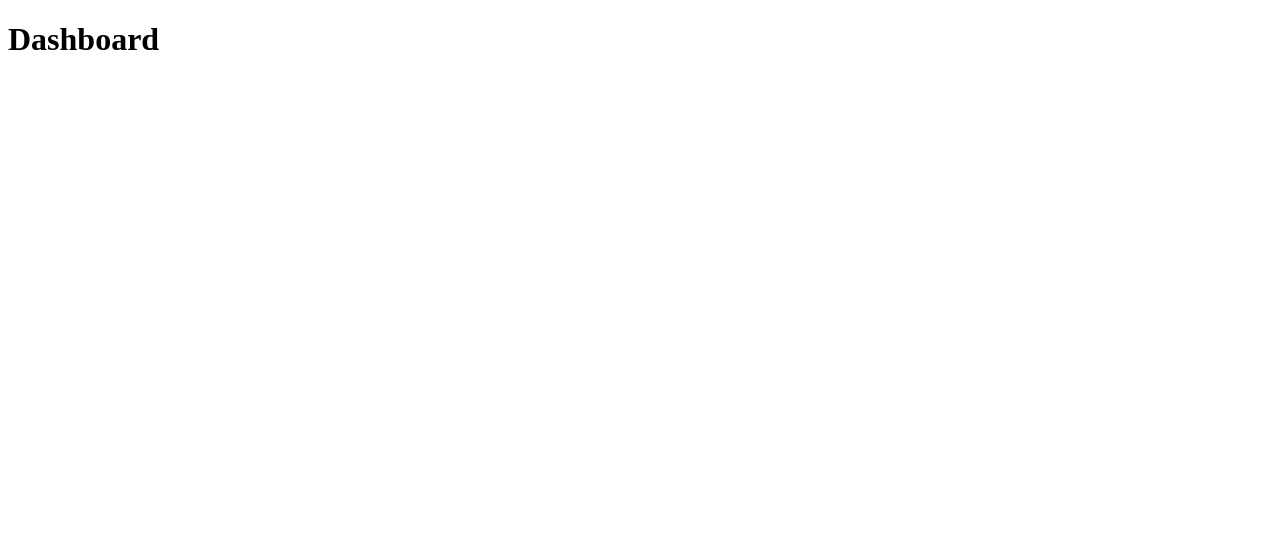
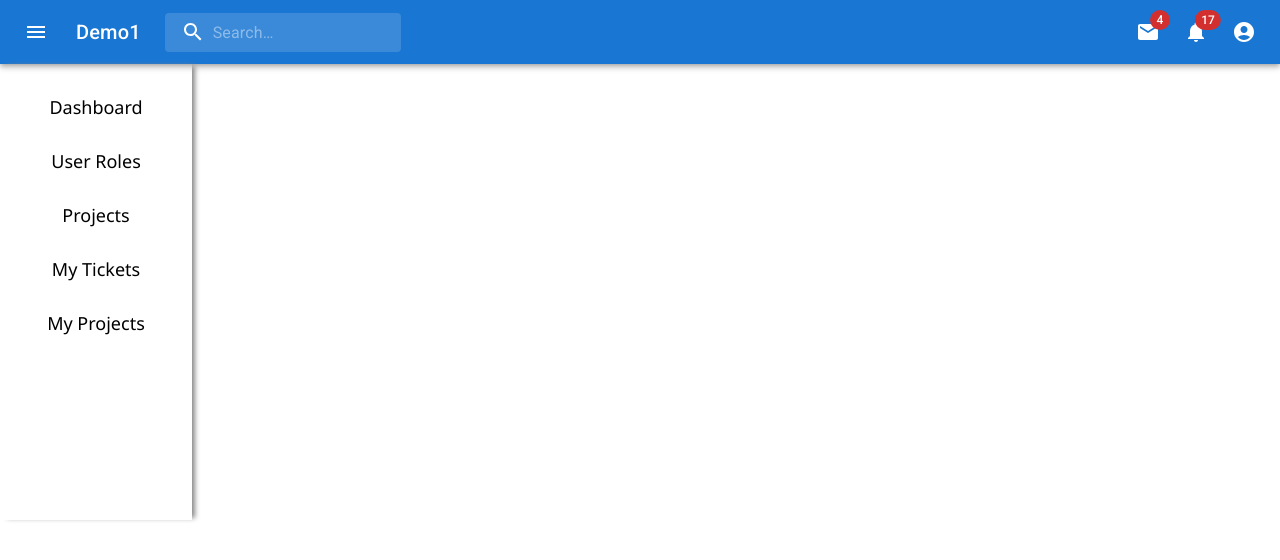
Before and after one commit to midth002/bug-tracker, a React (Create React App) app in the folder client/: page / in a window 1280 px wide. Shown: the top 560 px of the page. Built offline with nearby package versions, Linux system fonts and the light colour scheme.

Commit message:
Save instance.

```diff
--- a/client/package.json
+++ b/client/package.json
@@ -3,6 +3,10 @@
   "version": "0.1.0",
   "private": true,
   "dependencies": {
+    "@emotion/react": "^11.9.3",
+    "@emotion/styled": "^11.9.3",
+    "@mui/icons-material": "^5.8.3",
+    "@mui/material": "^5.8.3",
     "@testing-library/jest-dom": "^5.16.4",
     "@testing-library/react": "^13.3.0",
     "@testing-library/user-event": "^13.5.0",
@@ -11,6 +15,7 @@
     "react": "^18.1.0",
     "react-dom": "^18.1.0",
     "react-scripts": "5.0.1",
+    "sass": "^1.52.3",
     "web-vitals": "^2.1.4"
   },
   "scripts": {
--- a/client/public/index.html
+++ b/client/public/index.html
@@ -15,6 +15,17 @@
       user's mobile device or desktop. See https://developers.google.com/web/fundamentals/web-app-manifest/
     -->
     <link rel="manifest" href="%PUBLIC_URL%/manifest.json" />
+
+    <link
+  rel="stylesheet"
+  href="https://fonts.googleapis.com/css?family=Roboto:300,400,500,700&display=swap"
+  />
+
+  <link
+  rel="stylesheet"
+  href="https://fonts.googleapis.com/icon?family=Material+Icons"
+/>
+
     <!--
       Notice the use of %PUBLIC_URL% in the tags above.
       It will be replaced with the URL of the `public` folder during the build.
--- a/client/src/App.js
+++ b/client/src/App.js
@@ -1,6 +1,6 @@
 
 import Dashboard from './pages/dashboard/Dashboard';
-
+import './App.scss';
 
 
 function App() {
--- a/client/src/App.scss
+++ b/client/src/App.scss
@@ -0,0 +1,5 @@
+html,
+body {
+  height: 100%;
+  margin: 0;
+}
--- a/client/src/components/navbar/Navbar.js
+++ b/client/src/components/navbar/Navbar.js
@@ -0,0 +1,233 @@
+import * as React from 'react';
+import { styled, alpha } from '@mui/material/styles';
+import AppBar from '@mui/material/AppBar';
+import Box from '@mui/material/Box';
+import Toolbar from '@mui/material/Toolbar';
+import IconButton from '@mui/material/IconButton';
+import Typography from '@mui/material/Typography';
+import InputBase from '@mui/material/InputBase';
+import Badge from '@mui/material/Badge';
+import MenuItem from '@mui/material/MenuItem';
+import Menu from '@mui/material/Menu';
+import MenuIcon from '@mui/icons-material/Menu';
+import SearchIcon from '@mui/icons-material/Search';
+import AccountCircle from '@mui/icons-material/AccountCircle';
+import MailIcon from '@mui/icons-material/Mail';
+import NotificationsIcon from '@mui/icons-material/Notifications';
+import MoreIcon from '@mui/icons-material/MoreVert';
+
+const Search = styled('div')(({ theme }) => ({
+  position: 'relative',
+  borderRadius: theme.shape.borderRadius,
+  backgroundColor: alpha(theme.palette.common.white, 0.15),
+  '&:hover': {
+    backgroundColor: alpha(theme.palette.common.white, 0.25),
+  },
+  marginRight: theme.spacing(2),
+  marginLeft: 0,
+  width: '100%',
+  [theme.breakpoints.up('sm')]: {
+    marginLeft: theme.spacing(3),
+    width: 'auto',
+  },
+}));
+
+const SearchIconWrapper = styled('div')(({ theme }) => ({
+  padding: theme.spacing(0, 2),
+  height: '100%',
+  position: 'absolute',
+  pointerEvents: 'none',
+  display: 'flex',
+  alignItems: 'center',
+  justifyContent: 'center',
+}));
+
+const StyledInputBase = styled(InputBase)(({ theme }) => ({
+  color: 'inherit',
+  '& .MuiInputBase-input': {
+    padding: theme.spacing(1, 1, 1, 0),
+    // vertical padding + font size from searchIcon
+    paddingLeft: `calc(1em + ${theme.spacing(4)})`,
+    transition: theme.transitions.create('width'),
+    width: '100%',
+    [theme.breakpoints.up('md')]: {
+      width: '20ch',
+    },
+  },
+}));
+
+export default function Navbar() {
+  const [anchorEl, setAnchorEl] = React.useState(null);
+  const [mobileMoreAnchorEl, setMobileMoreAnchorEl] = React.useState(null);
+
+  const isMenuOpen = Boolean(anchorEl);
+  const isMobileMenuOpen = Boolean(mobileMoreAnchorEl);
+
+  const handleProfileMenuOpen = (event) => {
+    setAnchorEl(event.currentTarget);
+  };
+
+  const handleMobileMenuClose = () => {
+    setMobileMoreAnchorEl(null);
+  };
+
+  const handleMenuClose = () => {
+    setAnchorEl(null);
+    handleMobileMenuClose();
+  };
+
+  const handleMobileMenuOpen = (event) => {
+    setMobileMoreAnchorEl(event.currentTarget);
+  };
+
+  const menuId = 'primary-search-account-menu';
+  const renderMenu = (
+    <Menu
+      anchorEl={anchorEl}
+      anchorOrigin={{
+        vertical: 'top',
+        horizontal: 'right',
+      }}
+      id={menuId}
+      keepMounted
+      transformOrigin={{
+        vertical: 'top',
+        horizontal: 'right',
+      }}
+      open={isMenuOpen}
+      onClose={handleMenuClose}
+    >
+      <MenuItem onClick={handleMenuClose}>Profile</MenuItem>
+      <MenuItem onClick={handleMenuClose}>My account</MenuItem>
+    </Menu>
+  );
+
+  const mobileMenuId = 'primary-search-account-menu-mobile';
+  const renderMobileMenu = (
+    <Menu
+      anchorEl={mobileMoreAnchorEl}
+      anchorOrigin={{
+        vertical: 'top',
+        horizontal: 'right',
+      }}
+      id={mobileMenuId}
+      keepMounted
+      transformOrigin={{
+        vertical: 'top',
+        horizontal: 'right',
+      }}
+      open={isMobileMenuOpen}
+      onClose={handleMobileMenuClose}
+    >
+      <MenuItem>
+        <IconButton size="large" aria-label="show 4 new mails" color="inherit">
+          <Badge badgeContent={4} color="error">
+            <MailIcon />
+          </Badge>
+        </IconButton>
+        <p>Messages</p>
+      </MenuItem>
+      <MenuItem>
+        <IconButton
+          size="large"
+          aria-label="show 17 new notifications"
+          color="inherit"
+        >
+          <Badge badgeContent={17} color="error">
+            <NotificationsIcon />
+          </Badge>
+        </IconButton>
+        <p>Notifications</p>
+      </MenuItem>
+      <MenuItem onClick={handleProfileMenuOpen}>
+        <IconButton
+          size="large"
+          aria-label="account of current user"
+          aria-controls="primary-search-account-menu"
+          aria-haspopup="true"
+          color="inherit"
+        >
+          <AccountCircle />
+        </IconButton>
+        <p>Profile</p>
+      </MenuItem>
+    </Menu>
+  );
+
+  return (
+    <Box sx={{ flexGrow: 1 }}>
+      <AppBar position="static">
+        <Toolbar>
+          <IconButton
+            size="large"
+            edge="start"
+            color="inherit"
+            aria-label="open drawer"
+            sx={{ mr: 2 }}
+          >
+            <MenuIcon />
+          </IconButton>
+          <Typography
+            variant="h6"
+            noWrap
+            component="div"
+            sx={{ display: { xs: 'none', sm: 'block' } }}
+          >
+            Demo1
+          </Typography>
+          <Search>
+            <SearchIconWrapper>
+              <SearchIcon />
+            </SearchIconWrapper>
+            <StyledInputBase
+              placeholder="Search…"
+              inputProps={{ 'aria-label': 'search' }}
+            />
+          </Search>
+          <Box sx={{ flexGrow: 1 }} />
+          <Box sx={{ display: { xs: 'none', md: 'flex' } }}>
+            <IconButton size="large" aria-label="show 4 new mails" color="inherit">
+              <Badge badgeContent={4} color="error">
+                <MailIcon />
+              </Badge>
+            </IconButton>
+            <IconButton
+              size="large"
+              aria-label="show 17 new notifications"
+              color="inherit"
+            >
+              <Badge badgeContent={17} color="error">
+                <NotificationsIcon />
+              </Badge>
+            </IconButton>
+            <IconButton
+              size="large"
+              edge="end"
+              aria-label="account of current user"
+              aria-controls={menuId}
+              aria-haspopup="true"
+              onClick={handleProfileMenuOpen}
+              color="inherit"
+            >
+              <AccountCircle />
+            </IconButton>
+          </Box>
+          <Box sx={{ display: { xs: 'flex', md: 'none' } }}>
+            <IconButton
+              size="large"
+              aria-label="show more"
+              aria-controls={mobileMenuId}
+              aria-haspopup="true"
+              onClick={handleMobileMenuOpen}
+              color="inherit"
+            >
+              <MoreIcon />
+            </IconButton>
+          </Box>
+        </Toolbar>
+      </AppBar>
+      {renderMobileMenu}
+      {renderMenu}
+    </Box>
+  );
+}
--- a/client/src/components/sidebar/Sidebar.js
+++ b/client/src/components/sidebar/Sidebar.js
@@ -0,0 +1,13 @@
+import React from 'react';
+import Menu from './menu/Menu';
+import './sidebar.scss';
+
+const Sidebar = () => {
+  return (
+    <div className='sidebar'>
+    <Menu />
+    </div>
+  )
+}
+
+export default Sidebar
--- a/client/src/components/sidebar/menu/Menu.js
+++ b/client/src/components/sidebar/menu/Menu.js
@@ -0,0 +1,28 @@
+import React from 'react';
+import './menu.scss';
+
+const Menu = () => {
+  return (
+    <div className="menu">
+        <ul>
+            <li>
+                Dashboard
+            </li>
+            <li>
+                User Roles
+            </li>
+            <li>
+                Projects
+            </li>
+            <li>
+                My Tickets
+            </li>
+            <li>
+                My Projects
+            </li>
+        </ul>
+    </div>
+  )
+}
+
+export default Menu
--- a/client/src/components/sidebar/menu/menu.scss
+++ b/client/src/components/sidebar/menu/menu.scss
@@ -0,0 +1,27 @@
+
+
+.menu {
+    display: flex;
+    align-items: center;
+    justify-content: center;
+
+    ul {
+       list-style-type: none;
+       font-family: 'Segoe UI', Tahoma, Geneva, Verdana, sans-serif;
+       text-align: center;
+       width: 100%;
+       padding: 0;
+       li {
+        padding: 15px 0;
+        font-size: 18px;
+        width: 100%;
+        transition: all 0.2s ease-in-out;
+
+        &:hover {
+            background-color: #1976d2;
+            color: white;
+            font-weight: 500;
+        }
+       }
+    }
+}
--- a/client/src/components/sidebar/sidebar.scss
+++ b/client/src/components/sidebar/sidebar.scss
@@ -0,0 +1,11 @@
+
+
+.sidebar {
+    display: flex;
+    flex-flow: column;
+    width: 15%;
+
+    padding-bottom: 12%;
+
+    box-shadow: 5px 0 5px -2px #888;
+}
--- a/client/src/pages/dashboard/Dashboard.js
+++ b/client/src/pages/dashboard/Dashboard.js
@@ -1,8 +1,13 @@
-import React from 'react'
+import React from 'react';
+import Navbar from '../../components/navbar/Navbar';
+import Sidebar from '../../components/sidebar/Sidebar';
 
 const Dashboard = () => {
   return (
-    <div><h1>Dashboard</h1></div>
+    <div>
+    <Navbar />
+    <Sidebar />
+    </div>
   )
 }
 
```
Also changed, not shown: 1 other file (tests, documents, lock files or other folders).
